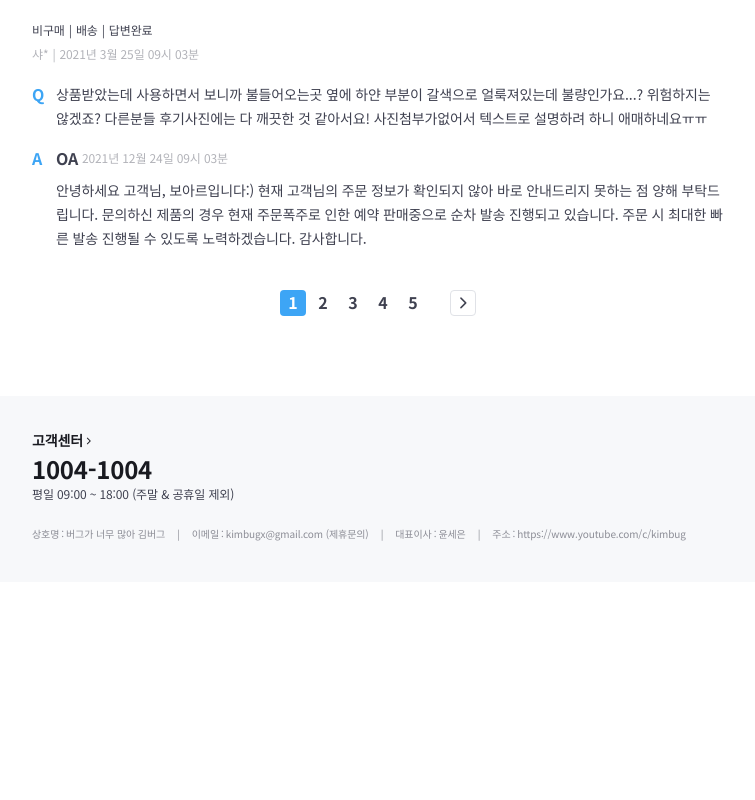
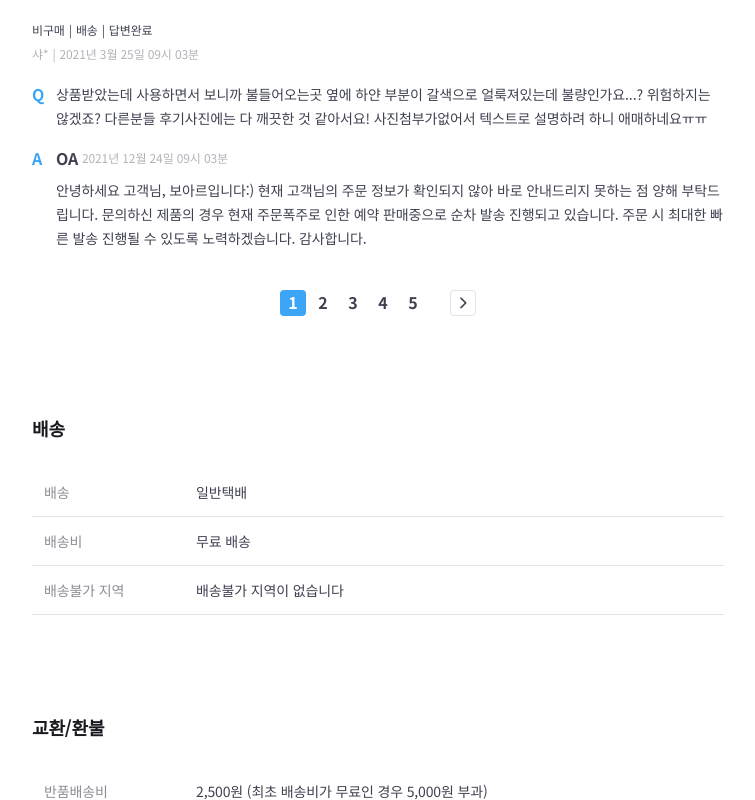
Before and after one commit to seeunyoun/tomorrow-house, a website: page index.html in a window 1280 px wide. Shown: the part 11200-12000 px from the top of the page, without its empty margins (48-803 px from the left). Before the commit the page ends 11782 px from the top, so only its background shows below. Drawn offline with nearby package versions, Linux system fonts and the light colour scheme; files that its build step writes are made by us from their sources; files whose address does not match are found by name.

Commit message:
🚧 Mark up product-shipment tables

```diff
--- a/index.html
+++ b/index.html
@@ -1219,7 +1219,61 @@
               </div>
             </section> -->
 
-            <div class="product-section-divider sm-only" aria-hidden>
+            <div class="product-section-divider sm-only" aria-hidden></div>
+
+            <div id="product-shipment" role="tabpanel">
+              <section class="product-section">
+                <header class="product-section-header">
+                  <h1 class="title">배송</h1>
+                </header>
+                <div class="product-section-content">
+                  <table class="product-table">
+                    <tbody>
+                      <tr>
+                        <th scope="row">배송</th>
+                        <td>일반택배</td>
+                      </tr>
+                      <tr>
+                        <th scope="row">배송비</th>
+                        <td>무료 배송</td>
+                      </tr>
+                      <tr>
+                        <th scope="row">배송불가 지역</th>
+                        <td>배송불가 지역이 없습니다</td>
+                      </tr>
+                    </tbody>
+                  </table>
+                </div>
+              </section>
+
+              <div class="product-section-divider sm-only" aria-hidden></div>
+
+              <section class="product-section">
+                <header class="product-section-header">
+                  <h1 class="title">교환/환불</h1>
+                </header>
+                <div class="product-section-content">
+                  <table class="product-table">
+                    <tbody>
+                      <tr>
+                        <th scope="row">반품배송비</th>
+                        <td>2,500원 (최초 배송비가 무료인 경우 5,000원 부과)</td>
+                      </tr>
+                      <tr>
+                        <th scope="row">교환배송비</th>
+                        <td>5,000원</td>
+                      </tr>
+                      <tr>
+                        <th scope="row">보내실 곳</th>
+                        <td>(00000) 서울 종로구 누하동</td>
+                      </tr>
+                    </tbody>
+                  </table>
+                </div>
+              </section>
+
+              <div class="product-section-divider sm-only" aria-hidden></div>
+
             </div>
           </div>
         </div>
```
